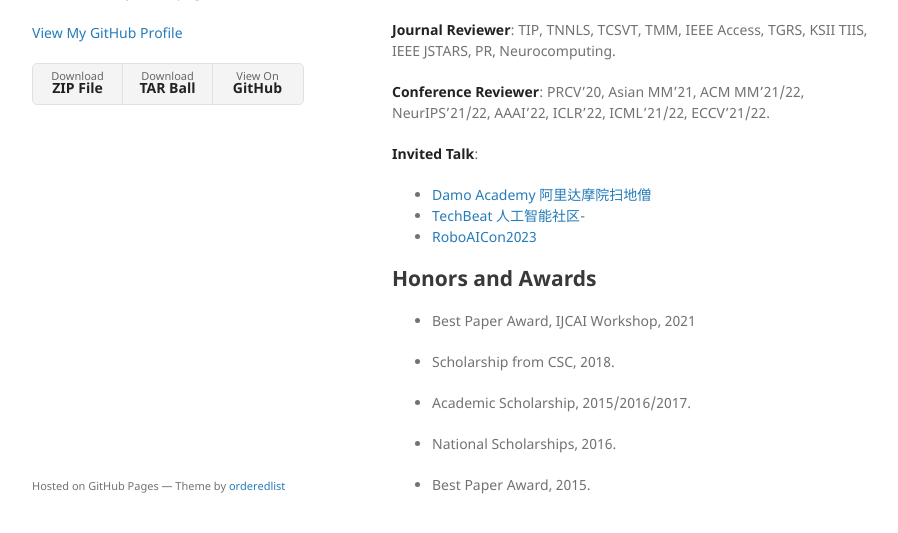
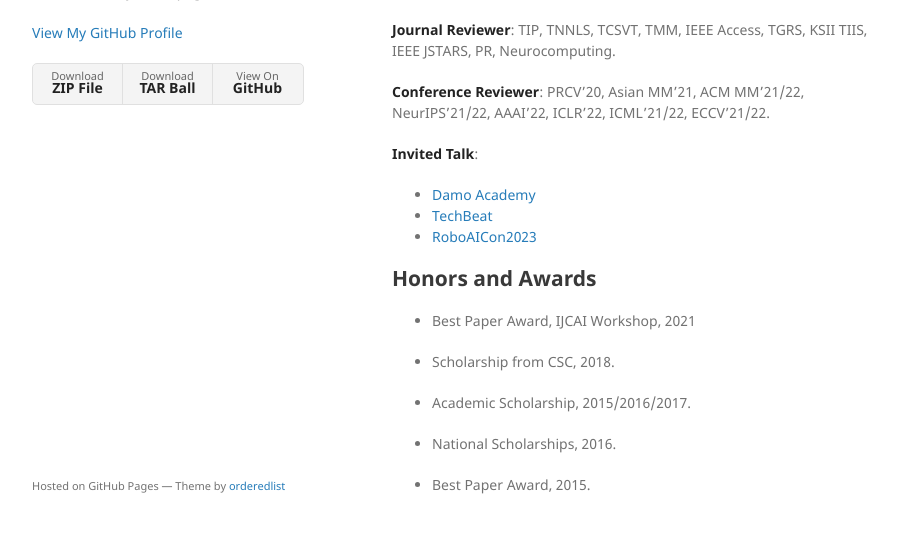
Before and after one commit to ZHANGDONG-NJUST/zhangdong-njust.github.io, a Jekyll site: the page built from index.md, in a window 1280 px wide and 900 px high, scrolled down 1758 px, cut to the strip 335-868 px from the top of the window. Shown: the whole strip, without its empty margins (178-1076 px from the left). Built offline with Jekyll 4.4.1, drawn with Linux system fonts in a browser that asks for light colours.

Commit message:
Update index.md

```diff
--- a/index.md
+++ b/index.md
@@ -48,8 +48,8 @@
 **Conference Reviewer**: PRCV'20, Asian MM'21, ACM MM'21/22, NeurIPS'21/22, AAAI'22, ICLR'22, ICML'21/22, ECCV'21/22.
 
 **Invited Talk**:
-- [Damo Academy 阿里达摩院扫地僧](https://t.bilibili.com/464398595921845696?tab=2)
-- [TechBeat 人工智能社区](https://www.techbeat.net/talk-info?id=483)-
+- [Damo Academy](https://t.bilibili.com/464398595921845696?tab=2)
+- [TechBeat](https://www.techbeat.net/talk-info?id=483)
 - [RoboAICon2023](https://2023.theresearchcatalyst-robo.com/)
 
 ## Honors and Awards
```
